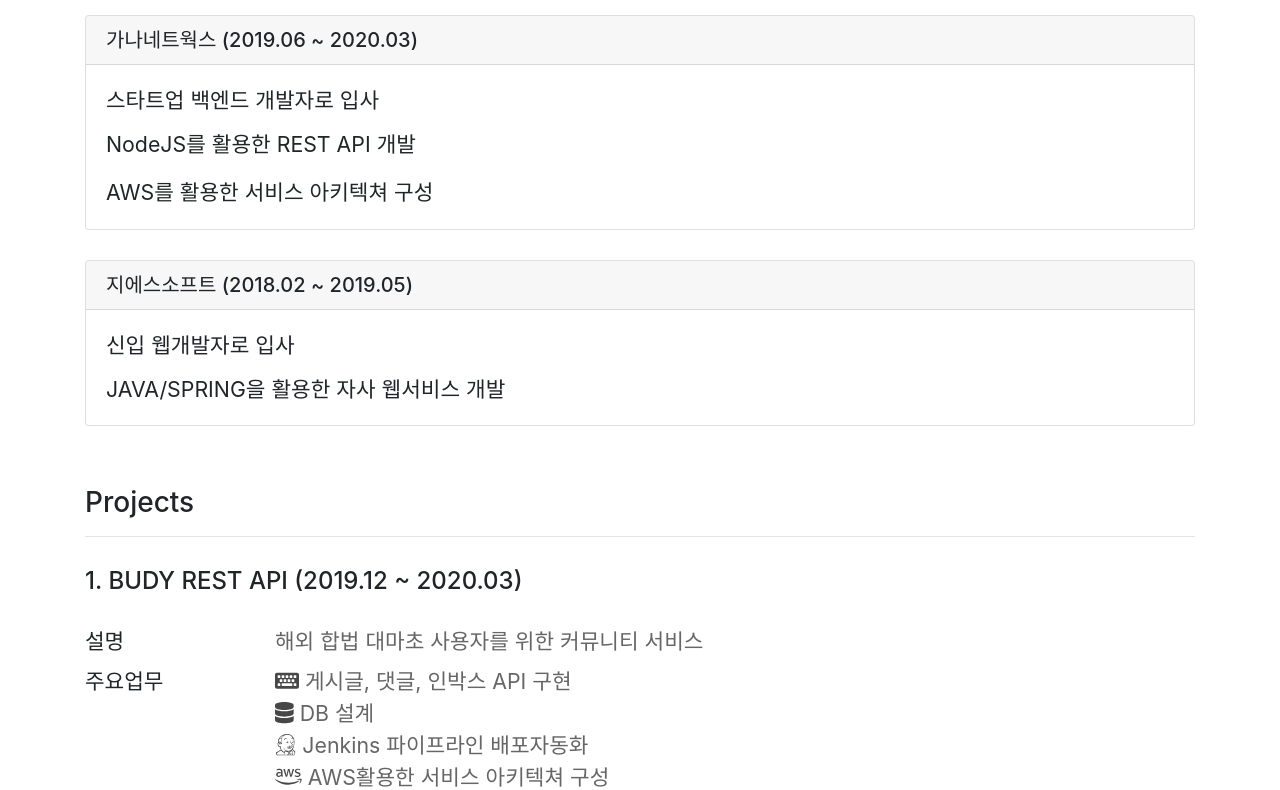
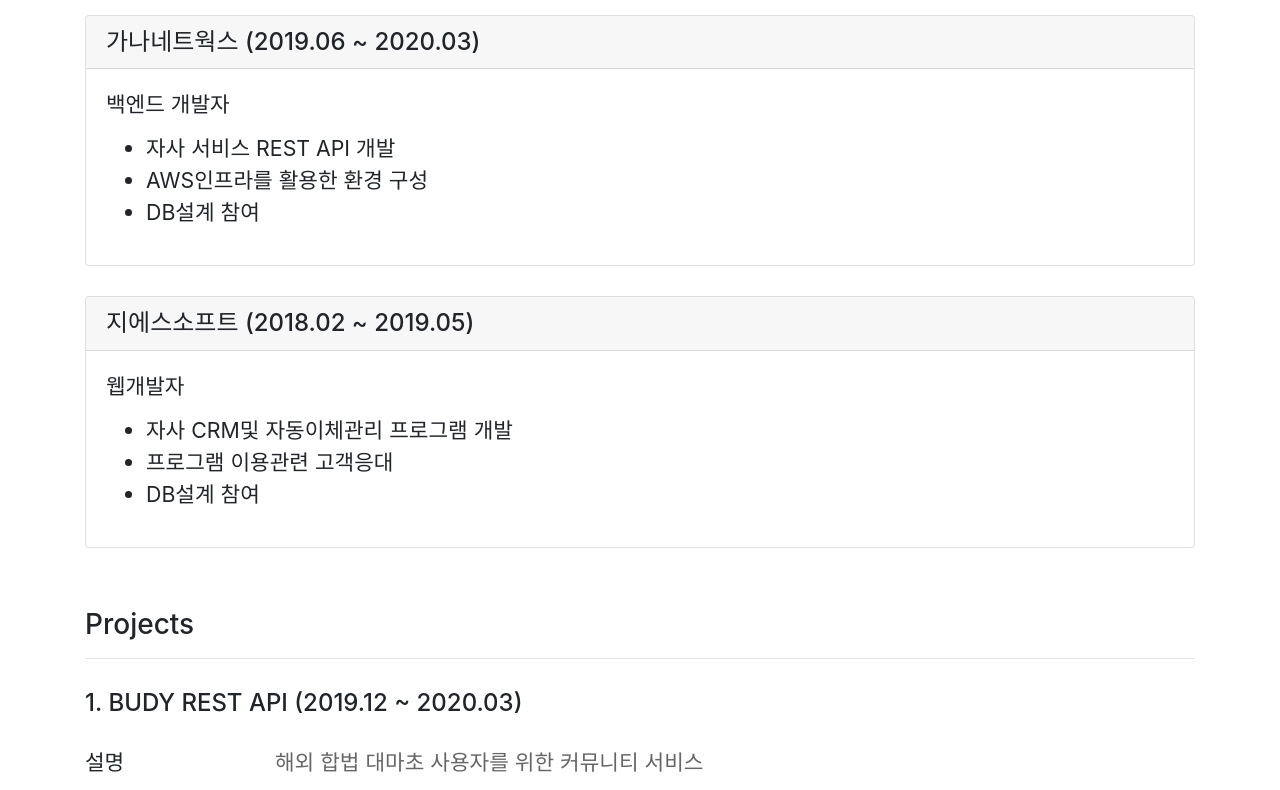
Before and after one commit to jeongraeJR/portfolio-react, a React (Create React App) app: page / in a window 1280 px wide. Shown: the part 1260-2050 px from the top of the page. Built offline with nearby package versions, Linux system fonts and the light colour scheme.

Commit message:
경력 및 프로젝트 내용 업데이트

```diff
--- a/src/components/Experience.js
+++ b/src/components/Experience.js
@@ -16,19 +16,31 @@
 
                 <ContentContainer>
                     <Card>
-                        <CardHeader tag="h5">가나네트웍스 (2019.06 ~ 2020.03) </CardHeader>
+                        <CardHeader tag="h4">가나네트웍스 (2019.06 ~ 2020.03) </CardHeader>
                         <CardBody>
-                            <CardTitle>스타트업 백엔드 개발자로 입사</CardTitle>
-                            <CardText>NodeJS를 활용한 REST API 개발</CardText>
-                            <CardText>AWS를 활용한 서비스 아키텍쳐 구성</CardText>
+                            <CardTitle>백엔드 개발자</CardTitle>
+                            <CardText>
+                                <ul>
+                                    <li>자사 서비스 REST API 개발</li>
+                                    <li>AWS인프라를 활용한 환경 구성</li>
+                                    <li>DB설계 참여</li>
+                                </ul>
+                            </CardText>
+
                         </CardBody>
                     </Card>
 
                     <Card style={cardTab}>
-                        <CardHeader tag="h5">지에스소프트 (2018.02 ~ 2019.05)</CardHeader>
+                        <CardHeader tag="h4">지에스소프트 (2018.02 ~ 2019.05)</CardHeader>
                         <CardBody>
-                            <CardTitle>신입 웹개발자로 입사</CardTitle>
-                            <CardText> JAVA/SPRING을 활용한 자사 웹서비스 개발 </CardText>
+                            <CardTitle>웹개발자</CardTitle>
+                            <CardText>
+                                <ul>
+                                    <li>자사 CRM및 자동이체관리 프로그램 개발</li>
+                                    <li>프로그램 이용관련 고객응대</li>
+                                    <li>DB설계 참여</li>
+                                </ul>
+                            </CardText>
                         </CardBody>
                     </Card>
                 </ContentContainer>
--- a/src/components/Project.js
+++ b/src/components/Project.js
@@ -29,19 +29,23 @@
                         <Col sm="auto">
                             <TableContentContainer>
                                 <span>
-                                    <FontAwesomeIcon icon={faKeyboard} color="#474747"></FontAwesomeIcon> 게시글, 댓글, 인박스 API 구현
+                                    <FontAwesomeIcon icon={faKeyboard} color="#474747"></FontAwesomeIcon>
+                                    &nbsp;게시글, 댓글, 인박스 API 구현
                                 </span>
                                 <br></br>
                                 <span>
-                                    <FontAwesomeIcon icon={faDatabase} color="#474747"></FontAwesomeIcon> DB 설계
+                                    <FontAwesomeIcon icon={faDatabase} color="#474747"></FontAwesomeIcon>
+                                    &nbsp;Workbench를 활용한 ERD 작성
                                 </span>
                                 <br></br>
                                 <span>
-                                    <FontAwesomeIcon icon={faJenkins} color="#474747"></FontAwesomeIcon> Jenkins 파이프라인 배포자동화
+                                    <FontAwesomeIcon icon={faJenkins} color="#474747"></FontAwesomeIcon>
+                                    &nbsp;Jenkins 파이프라인을 활용한 배포서버 구성
                                 </span>
                                 <br></br>
                                 <span>
-                                    <FontAwesomeIcon icon={faAws} color="#474747"></FontAwesomeIcon> AWS활용한 서비스 아키텍쳐 구성
+                                    <FontAwesomeIcon icon={faAws} color="#474747"></FontAwesomeIcon>
+                                    &nbsp;AWS활용한 서비스 환경구성 (Elastic Beanstalk + EC2 + CDN + Route53)
                                 </span>
                             </TableContentContainer>
                         </Col>
@@ -100,7 +104,7 @@
                                 </span>
                                 <br></br>
                                 <span>
-                                    <FontAwesomeIcon icon={faDatabase} color="#474747"></FontAwesomeIcon> DB 설계
+                                    <FontAwesomeIcon icon={faDatabase} color="#474747"></FontAwesomeIcon> DB 설계참여 및 문서작성
                                 </span>
                             </TableContentContainer>
                         </Col>
@@ -149,7 +153,7 @@
                                 </span>
                                 <br></br>
                                 <span>
-                                    <FontAwesomeIcon icon={faDatabase} color="#474747"></FontAwesomeIcon> JAVA를 활용한 화면 개발
+                                    <FontAwesomeIcon icon={faKeyboard} color="#474747"></FontAwesomeIcon> JAVA Servlet을 활용한 화면 개발
                                 </span>
                             </TableContentContainer>
                         </Col>
```
